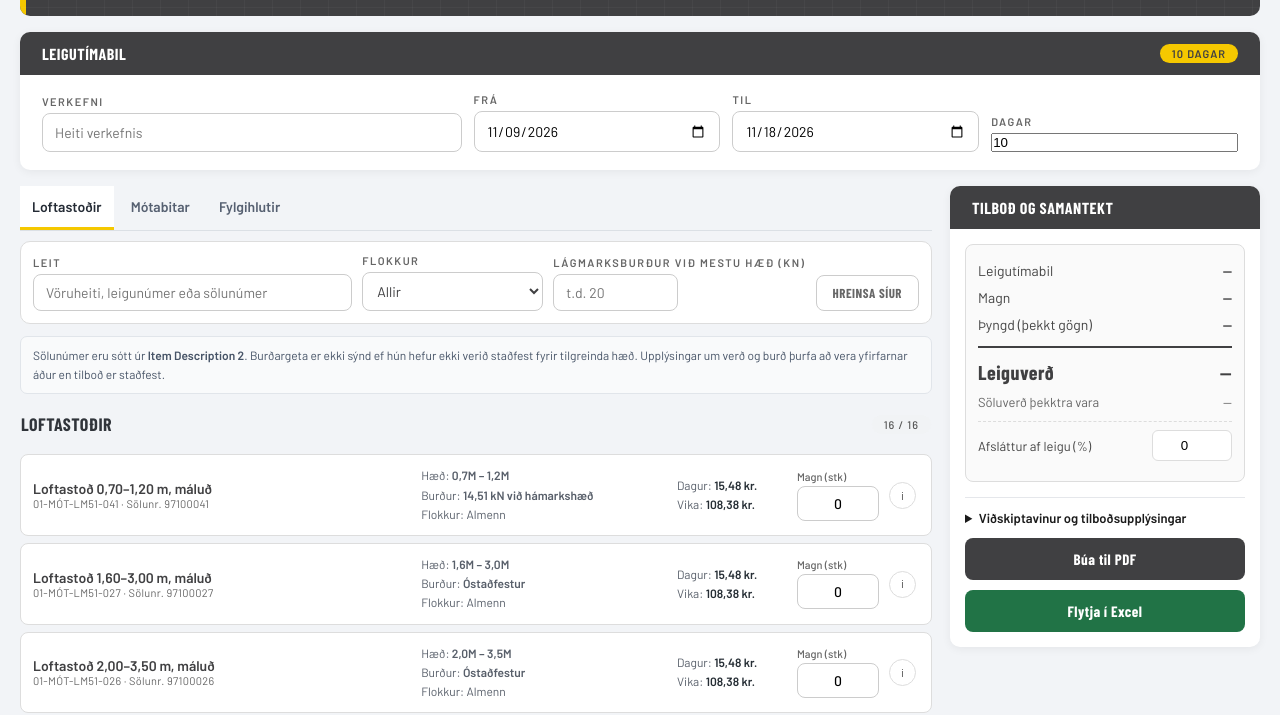
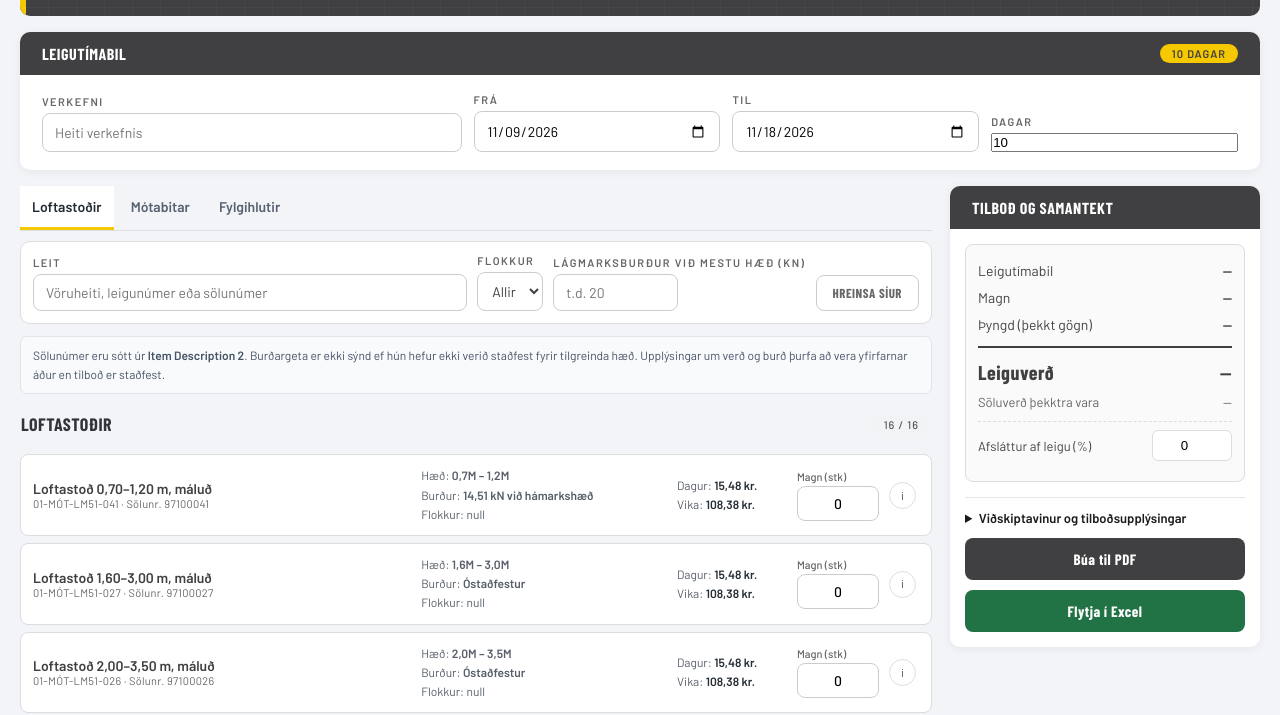
Before and after one commit to Fannar1994/Reiknivelar, a plain HTML site: page loftastodir.html in a window 1280 px wide. Shown: the part 97-812 px from the top of the page. Drawn offline with nearby package versions, Linux system fonts and the light colour scheme.

Commit message:
Correct Italian props classification, Faresin E35 data and unknown weights

```diff
--- a/loftastodir.html
+++ b/loftastodir.html
@@ -447,7 +447,7 @@ body.pdf-hide-sig .print-signature { display: none !important; }
       <div class="filter-bar">
         <div class="filter-group catalog-search"><label class="label" for="catalog-search">Leit</label><input class="filter-input" id="catalog-search" type="search" placeholder="Vöruheiti, leigunúmer eða sölunúmer" oninput="filterCatalogue()"></div>
         <div class="filter-group" id="class-filter-wrap"><label class="label" for="ls-class-filter">Flokkur</label><select class="filter-select" id="ls-class-filter" onchange="filterCatalogue()">
-          <option value="">Allir</option><option value="U">Almennar / óstaðfestar</option><option value="B">B</option><option value="BD">B/D</option><option value="CD">C/D</option><option value="CE">C/E</option><option value="D">D</option><option value="E">E</option>
+          <option value="">Allir</option><option value="B">B</option><option value="BD">B/D</option><option value="CD">C/D</option><option value="CE">C/E</option><option value="D">D</option><option value="E">E</option>
         </select></div>
         <div class="filter-group" id="kn-filter-wrap"><label class="label" for="ls-kn-filter">Lágmarksburður við mestu hæð (kN)</label><input class="filter-input" type="number" id="ls-kn-filter" min="0" placeholder="t.d. 20" style="max-width:125px" oninput="filterCatalogue()"></div>
         <button class="btn-filter-clear" onclick="clearLsFilter()">Hreinsa síur</button>
@@ -638,36 +638,29 @@ body.pdf-hide-sig .print-signature { display: none !important; }
 // =====================================================================
 // CLASS INFO
 // =====================================================================
-const CLASS_INFO = {
-  A:  'EN 1065 · Class A: Létt gæðastoðir, hámarksálag ≤25,9 kN. Hentar við létt og miðlungsþungar byrðar.',
-  B:  'EN 1065 · Class B: Meðalþungar stoðir, hámarksálag ≤30 kN. Tilvalið við þakburðir og meðalstórar framkvæmdir.',
-  BD: 'EN 1065 · Class B/D: Tvítegund stoð – hentar bæði sem létt og þung stuðningsstoð eftir stillingu.',
-  CD: 'EN 1065 · Class C/D: Þungar stoðir, hámarksálag ≤35 kN. Hentar við stórar og þungar framkvæmdir.',
-  CE: 'EN 1065 · Class C/E: Sérstaka þung stoð með háan brotþol, hámarksálag ≤35 kN.',
-  D:  'EN 1065 · Class D: Þungar stoðir, hámarksálag ≤35 kN. Hentar við þungar og stórar byrðar.',
-  E:  'EN 1065 · Class E: Sérstaklega þungar stoðir, hámarksálag ≤35 kN. Hentar við erfiðustu verkefni.'
-};
+// Ítalskar almennar stoðir (Puntelli italiani) hafa ekki EN 1065 Class.
+// Aðeins viðeigandi gerðir B, B/D, C/D, C/E, D og E bera flokkun.
 
 // =====================================================================
 // PRODUCTS — Loftastoðir
 // =====================================================================
 const LOFTASTODIR = [
-  { id:'01-MÓT-LM51-041', articleNumber:'97100041', name:"Loftastoð 0,70–1,20 m, máluð",         minHeight:'0,7M',  maxHeight:'1,2M',  kN_min:16.67, kN_max:14.51, weight_kg:5.8,   classLabel:"Almenn",   classKey:"U",  dayRate:15.48, weekRate:108.38, salePrice:null  },
-  { id:'01-MÓT-LM51-027', articleNumber:'97100027', name:"Loftastoð 1,60–3,00 m, máluð",         minHeight:'1,6M',  maxHeight:'3,0M',  kN_min:null, kN_max:null,  weight_kg:9.75,  classLabel:"Almenn",   classKey:"U",  dayRate:15.48, weekRate:108.38, salePrice:null  },
-  { id:'01-MÓT-LM51-026', articleNumber:'97100026', name:"Loftastoð 2,00–3,50 m, máluð",         minHeight:'2,0M',  maxHeight:'3,5M',  kN_min:null,  kN_max:null,  weight_kg:10.26, classLabel:"Almenn",   classKey:"U",  dayRate:15.48, weekRate:108.38, salePrice:null  },
-  { id:'01-MÓT-LM51-029', articleNumber:'97100029', name:"Loftastoð 1,60–2,90 m, galvaníseruð",         minHeight:'1,6M',  maxHeight:'2,9M',  kN_min:15.39, kN_max:9.9,  weight_kg:11.0,  classLabel:"Almenn",   classKey:"U",  dayRate:19.36, weekRate:135.48, salePrice:null  },
-  { id:'01-MÓT-LM51-028', articleNumber:'97100028', name:"Loftastoð 2,00–3,50 m, galvaníseruð",         minHeight:'2,0M',  maxHeight:'3,5M',  kN_min:null,  kN_max:null,  weight_kg:11.0,  classLabel:"Almenn",   classKey:"U",  dayRate:19.36, weekRate:135.48, salePrice:null },
-  { id:'01-MÓT-LM51-092', articleNumber:'97100092', name:'Loftastoðir B/D30 175/300',             minHeight:'175cm', maxHeight:'300cm', kN_min:null, kN_max:20,  weight_kg:16.89, classLabel:'B/D', classKey:'BD', dayRate:29.03, weekRate:203.22, salePrice:null },
-  { id:'01-MÓT-LM51-031', articleNumber:'97100031', name:'Loftastoðir B30 178/300 HPE Galv.',     minHeight:'178cm', maxHeight:'300cm', kN_min:null, kN_max:13.33,  weight_kg:16.8,  classLabel:'B',   classKey:'B',  dayRate:27.1, weekRate:189.67, salePrice:20869 },
-  { id:'01-MÓT-LM51-913', articleNumber:"971000913", name:'Loftastoðir CE30 179/300 Galv.',        minHeight:'179cm', maxHeight:'300cm', kN_min:null, kN_max:30,  weight_kg:10.26, classLabel:'C/E', classKey:'CE', dayRate:38.71, weekRate:270.97, salePrice:null },
-  { id:'01-MÓT-LM51-032', articleNumber:'97100032', name:'Loftastoðir B35 200/350 HPE Galv.',     minHeight:'200cm', maxHeight:'350cm', kN_min:30, kN_max:11.43,  weight_kg:17.4,  classLabel:'B',   classKey:'B',  dayRate:27.1, weekRate:189.67, salePrice:null },
-  { id:'01-MÓT-LM51-091', articleNumber:'97100091', name:'Loftastoðir CD35 201/350 Galv.',        minHeight:'201cm', maxHeight:'350cm', kN_min:null, kN_max:20,  weight_kg:20.5,  classLabel:'C/D', classKey:'CD', dayRate:38.71, weekRate:270.97, salePrice:null },
-  { id:'01-MÓT-LM51-235', articleNumber:'97100235', name:'Loftastoðir E35 (201/350)',             minHeight:'201cm', maxHeight:'350cm', kN_min:null, kN_max:30, weight_kg:20.5,  classLabel:'E',   classKey:'E',  dayRate:38.71, weekRate:270.97, salePrice:null },
-  { id:'01-MÓT-LM51-935', articleNumber:'FA8169012C',name:"Faresin E35 loftastoð 2,00–3,50 m (galv.)",minHeight:'200cm',maxHeight:'350cm',kN_min:null, kN_max:null, weight_kg:null,  classLabel:'E',   classKey:'E',  dayRate:38.71, weekRate:270.97, salePrice:19621 },
-  { id:'01-MÓT-LM51-048', articleNumber:'97100048', name:'Loftastoðir B45 260/480 Galv.',         minHeight:'260cm', maxHeight:'480cm', kN_min:26.63,  kN_max:null,  weight_kg:21.18, classLabel:'B',   classKey:'B',  dayRate:27.1, weekRate:189.67, salePrice:39669 },
-  { id:'01-MÓT-LM51-080', articleNumber:'97100209', name:'Loftastoðir D45',                       minHeight:'260cm', maxHeight:'450cm', kN_min:20, kN_max:20, weight_kg:42.0,  classLabel:'D',   classKey:'D',  dayRate:58.07, weekRate:406.45, salePrice:null },
-  { id:'01-MÓT-LM51-079', articleNumber:'97100079', name:'Loftastoðir D55 301/550 Galv.',         minHeight:'301cm', maxHeight:'550cm', kN_min:null, kN_max:null, weight_kg:42.0,  classLabel:'D',   classKey:'D',  dayRate:67.74, weekRate:474.19, salePrice:null },
-  {"id":"01-MÓT-LM51-033","articleNumber":"HA601400","name":"Loftastoð 3,0–5,4 m (galv.)","minHeight":"3,0 m","maxHeight":"5,4 m","kN_min":null,"kN_max":null,"weight_kg":5.8,"classLabel":"Óstaðfest","classKey":"U","dayRate":9.95,"weekRate":69.6,"salePrice":null},
+  { id:'01-MÓT-LM51-041', articleNumber:'97100041', name:"Loftastoð 0,70–1,20 m, máluð",         minHeight:'0,7M',  maxHeight:'1,2M',  kN_min:16.67, kN_max:14.51, weight_kg:null,   classLabel:null,   classKey:null,  dayRate:15.48, weekRate:108.38, salePrice:null  , kg_min:1700, kg_max:1480},
+  { id:'01-MÓT-LM51-027', articleNumber:'97100027', name:"Loftastoð 1,60–3,00 m, máluð",         minHeight:'1,6M',  maxHeight:'3,0M',  kN_min:null, kN_max:null,  weight_kg:null,  classLabel:null,   classKey:null,  dayRate:15.48, weekRate:108.38, salePrice:null  },
+  { id:'01-MÓT-LM51-026', articleNumber:'97100026', name:"Loftastoð 2,00–3,50 m, máluð",         minHeight:'2,0M',  maxHeight:'3,5M',  kN_min:null,  kN_max:null,  weight_kg:null, classLabel:null,   classKey:null,  dayRate:15.48, weekRate:108.38, salePrice:null  },
+  { id:'01-MÓT-LM51-029', articleNumber:'97100029', name:"Loftastoð 1,60–2,90 m, galvaníseruð",         minHeight:'1,6M',  maxHeight:'2,9M',  kN_min:15.39, kN_max:9.9,  weight_kg:null,  classLabel:null,   classKey:null,  dayRate:19.36, weekRate:135.48, salePrice:null  , kg_min:1570, kg_max:1010},
+  { id:'01-MÓT-LM51-028', articleNumber:'97100028', name:"Loftastoð 2,00–3,50 m, galvaníseruð",         minHeight:'2,0M',  maxHeight:'3,5M',  kN_min:null,  kN_max:null,  weight_kg:null,  classLabel:null,   classKey:null,  dayRate:19.36, weekRate:135.48, salePrice:null },
+  { id:'01-MÓT-LM51-092', articleNumber:'97100092', name:'Loftastoðir B/D30 175/300',             minHeight:'175cm', maxHeight:'300cm', kN_min:null, kN_max:20,  weight_kg:null, classLabel:'B/D', classKey:'BD', dayRate:29.03, weekRate:203.22, salePrice:null },
+  { id:'01-MÓT-LM51-031', articleNumber:'97100031', name:'Loftastoðir B30 178/300 HPE Galv.',     minHeight:'178cm', maxHeight:'300cm', kN_min:null, kN_max:13.33,  weight_kg:null,  classLabel:'B',   classKey:'B',  dayRate:27.1, weekRate:189.67, salePrice:20869 },
+  { id:'01-MÓT-LM51-913', articleNumber:"971000913", name:'Loftastoðir CE30 179/300 Galv.',        minHeight:'179cm', maxHeight:'300cm', kN_min:null, kN_max:30,  weight_kg:null, classLabel:'C/E', classKey:'CE', dayRate:38.71, weekRate:270.97, salePrice:null },
+  { id:'01-MÓT-LM51-032', articleNumber:'97100032', name:'Loftastoðir B35 200/350 HPE Galv.',     minHeight:'200cm', maxHeight:'350cm', kN_min:30, kN_max:11.43,  weight_kg:null,  classLabel:'B',   classKey:'B',  dayRate:27.1, weekRate:189.67, salePrice:null },
+  { id:'01-MÓT-LM51-091', articleNumber:'97100091', name:'Loftastoðir CD35 201/350 Galv.',        minHeight:'201cm', maxHeight:'350cm', kN_min:null, kN_max:20,  weight_kg:null,  classLabel:'C/D', classKey:'CD', dayRate:38.71, weekRate:270.97, salePrice:null },
+  { id:'01-MÓT-LM51-235', articleNumber:'97100235', name:'Loftastoðir E35 (201/350)',             minHeight:'201cm', maxHeight:'350cm', kN_min:null, kN_max:30, weight_kg:null,  classLabel:'E',   classKey:'E',  dayRate:38.71, weekRate:270.97, salePrice:null },
+  { id:'01-MÓT-LM51-935', articleNumber:'FA8169012C',name:"Faresin E35 loftastoð 2,00–3,50 m (galv.)",minHeight:'200cm',maxHeight:'350cm',kN_min:46.73, kN_max:32.12, weight_kg:23,  classLabel:'E',   classKey:'E',  dayRate:38.71, weekRate:270.97, salePrice:19621 },
+  { id:'01-MÓT-LM51-048', articleNumber:'97100048', name:'Loftastoðir B45 260/480 Galv.',         minHeight:'260cm', maxHeight:'480cm', kN_min:26.63,  kN_max:null,  weight_kg:null, classLabel:'B',   classKey:'B',  dayRate:27.1, weekRate:189.67, salePrice:39669 },
+  { id:'01-MÓT-LM51-080', articleNumber:'97100209', name:'Loftastoðir D45',                       minHeight:'260cm', maxHeight:'450cm', kN_min:20, kN_max:20, weight_kg:null,  classLabel:'D',   classKey:'D',  dayRate:58.07, weekRate:406.45, salePrice:null },
+  { id:'01-MÓT-LM51-079', articleNumber:'97100079', name:'Loftastoðir D55 301/550 Galv.',         minHeight:'301cm', maxHeight:'550cm', kN_min:null, kN_max:null, weight_kg:null,  classLabel:'D',   classKey:'D',  dayRate:67.74, weekRate:474.19, salePrice:null },
+  {"id":"01-MÓT-LM51-033","articleNumber":"HA601400","name":"Loftastoð 3,0–5,4 m (galv.)","minHeight":"3,0 m","maxHeight":"5,4 m","kN_min":null,"kN_max":null,"weight_kg":null,"classLabel":null,"classKey":null,"dayRate":9.95,"weekRate":69.6,"salePrice":null},
 ];
 
 // =====================================================================
@@ -681,7 +674,7 @@ const MOTABITAR = [
   { id:'01-MÓT-LM71-936', articleNumber:"153936", name:'HT-20 3,6 m',  length_m:3.6,  weight_kg:16.56, dayRate:25.2, weekRate:176.4, salePrice:null },
   { id:'01-MÓT-LM71-939', articleNumber:"153939", name:'HT-20 3,9 m',  length_m:3.9,  weight_kg:17.94, dayRate:27.3, weekRate:191.1, salePrice:null },
   { id:'01-MÓT-LM71-949', articleNumber:"153949", name:'HT-20 4,9 m',  length_m:4.9,  weight_kg:22.54, dayRate:34.3, weekRate:240.1, salePrice:null },
-  {"id":"01-MÓT-LM71-935","articleNumber":"153935","name":"HT-20 3,0 m","length_m":3,"weight_kg":13.34,"dayRate":21,"weekRate":147,"salePrice":null},
+  {"id":"01-MÓT-LM71-935","articleNumber":"153935","name":"HT-20 3,0 m","length_m":3,"weight_kg":null,"dayRate":21,"weekRate":147,"salePrice":null},
   {"id":"01-MÓT-LM71-990","articleNumber":"FA290020L","name":"Faresin H20 2,9 m","length_m":2.9,"weight_kg":null,"dayRate":20.3,"weekRate":142.1,"salePrice":9381},
   {"id":"01-MÓT-LM71-992","articleNumber":"FA390020L","name":"Faresin H20 3,9 m","length_m":3.9,"weight_kg":null,"dayRate":27.3,"weekRate":191.1,"salePrice":12616},
   {"id":"01-MÓT-LM71-011","articleNumber":null,"name":"Notaður mótabiti 1,2 m","length_m":1.2,"weight_kg":null,"dayRate":8.4,"weekRate":58.8,"salePrice":null},
@@ -691,14 +684,14 @@ const MOTABITAR = [
 // PRODUCTS — Aukahlutir
 // =====================================================================
 const AUKAHLUTIR = [
-  { id:'01-MÓT-LM51-024', articleNumber:'97100024',  name:'Þrífótur f/ Loftastoðir',              weight_kg:11.55, dayRate:27.1,  weekRate:189.67, salePrice:null  },
-  { id:'01-MÓT-LM51-095', articleNumber:'97100095',  name:'Framlenging f/ Loftastoðir 100cm',      weight_kg:11.55, dayRate:15.48,  weekRate:108.38, salePrice:null   },
-  { id:'01-MÓT-LM51-040', articleNumber:'97100040',  name:'Rekkar fyrir Loftastoðir (Málað)',       weight_kg:32.6,  dayRate:61.93,  weekRate:433.55, salePrice:null  },
+  { id:'01-MÓT-LM51-024', articleNumber:'97100024',  name:'Þrífótur f/ Loftastoðir',              weight_kg:null, dayRate:27.1,  weekRate:189.67, salePrice:null  },
+  { id:'01-MÓT-LM51-095', articleNumber:'97100095',  name:'Framlenging f/ Loftastoðir 100cm',      weight_kg:null, dayRate:15.48,  weekRate:108.38, salePrice:null   },
+  { id:'01-MÓT-LM51-040', articleNumber:'97100040',  name:'Rekkar fyrir Loftastoðir (Málað)',       weight_kg:null,  dayRate:61.93,  weekRate:433.55, salePrice:null  },
   { id:'01-MÓT-LM51-954', articleNumber:'FA9169154', name:'Faresin Loftastoðarekki (Galv.)',        weight_kg:null,  dayRate:103.01, weekRate:721.04, salePrice:114955 },
-  { id:"01-MÓT-LM55-025", articleNumber:'97100025',  name:'Gafflar stórir',                         weight_kg:2.5,   dayRate:15.48,  weekRate:108.38, salePrice:null   },
-  {"id":"01-MÓT-LM51-042","articleNumber":"97100042","name":"Rekki fyrir loftastoðir D45","weight_kg":32.6,"dayRate":61.93,"weekRate":433.55,"salePrice":null},
+  { id:"01-MÓT-LM55-025", articleNumber:'97100025',  name:'Gafflar stórir',                         weight_kg:null,   dayRate:15.48,  weekRate:108.38, salePrice:null   },
+  {"id":"01-MÓT-LM51-042","articleNumber":"97100042","name":"Rekki fyrir loftastoðir D45","weight_kg":null,"dayRate":61.93,"weekRate":433.55,"salePrice":null},
   {"id":"01-MÓT-LM51-021","articleNumber":"HA553690","name":"Euro geymslurekki 240/80","weight_kg":null,"dayRate":61.93,"weekRate":433.55,"salePrice":null},
-  {"id":"01-MÓT-LM51-689","articleNumber":"HA553689","name":"Euro geymslurekki 120/80","weight_kg":32.6,"dayRate":61.93,"weekRate":433.55,"salePrice":null},
+  {"id":"01-MÓT-LM51-689","articleNumber":"HA553689","name":"Euro geymslurekki 120/80","weight_kg":null,"dayRate":61.93,"weekRate":433.55,"salePrice":null},
 ];
 
 // =====================================================================
```
